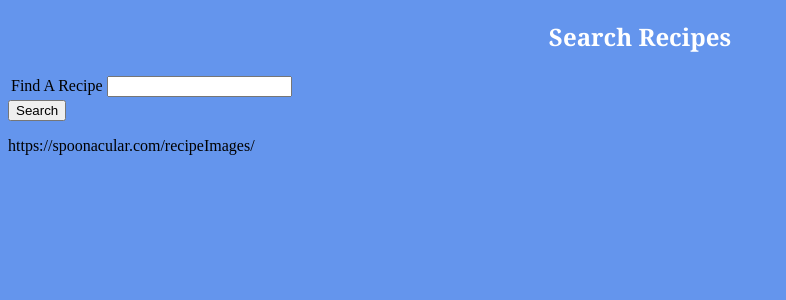
After one commit to digitaljosh/meal-planner, a Flask app: page /search in a window 1280 px wide. The commit adds this page. Shown: the top 300 px of the page, without its empty margins (0-786 px from the left). Run offline with Flask 2, Linux system fonts and the light colour scheme.

Commit message:
spoonaular API call for recipe search, passed to view

```diff
--- a/main.py
+++ b/main.py
@@ -1,4 +1,6 @@
-from flask import Flask, render_template
+from flask import Flask, render_template, request, json
+#from rapidconnect import RapidConnect
+import requests
 #from flask_sqlalchemy import SQLAlchemy
 
 #TODO break main apart into seperate files later
@@ -10,6 +12,50 @@ app = Flask(__name__)
 
 #app.config['SQLALCHEMY_ECHO'] = True
 app.config['DEBUG'] = True
+
+
+@app.route('/search', methods=['POST', 'GET'])
+def recipe_search():
+
+    if request.method == 'POST':
+        search_query = request.form['search']
+        search_query = search_query.replace(" ","+")
+        api = "https://spoonacular-recipe-food-nutrition-v1.p.mashape.com/recipes/search?query="
+        url = api + search_query
+        headers={
+            "X-Mashape-Key": "2lZIhttKlzmshfcvdDIws3dS8XAfp1Z9kkVjsn6Y7YuGocYKNB",
+            "Accept": "application/json"
+            }
+
+        json_data = requests.get(url, headers=headers).json()
+
+
+        print("########################################")
+        title = json_data['results'][0]['title']
+        print(title)
+        print(type(title))
+        print(type(json_data))
+
+
+        print("########################################")
+
+
+        ''' # making list of titles from json data
+        recipe_list = []
+        for recipe in json_data['results']:
+            recipe_list.append(recipe['title'])
+        '''
+
+        print("########################################")
+        #print(json_data)
+        print("########################################")
+
+
+        return render_template('search.html', recipe_list=json_data)
+
+    else:
+        return render_template('search.html')
+
 
 
 
--- /dev/null
+++ b/templates/search.html
@@ -0,0 +1,31 @@
+{% extends 'base.html' %}
+
+{% block content %}
+
+    <h2>Search Recipes</h2>
+    <form action="/search" method="post">
+        <table>
+            <tr>
+                <td><label for="search">Find A Recipe</label></td>
+                <td>
+                    <input name="search" type="text" value="">
+                </td>
+            </tr>
+        </table>
+        <input type="submit" value="Search">
+    </form>
+
+    <div>
+
+        <ul>
+            {% for i in range((recipe_list|length)-1) %}
+                <li>{{ recipe_list['results'][i]['title'] }}</li></a>
+                    <img src="https://spoonacular.com/recipeImages/{{ recipe_list['results'][i]['imageUrls'][0] }}"/>
+            {% endfor %}
+        </ul>
+
+        https://spoonacular.com/recipeImages/
+
+    </div>
+
+{% endblock %}
--- a/templates/splash.html
+++ b/templates/splash.html
@@ -10,5 +10,6 @@
 
       <h5><a href="/login">Log in!</a></h5>
       <h5><a href="/sign-up">Sign up</a></h5>
+      <h5><a href="/search">Search</a></h5>
 
 {% endblock %}
```
